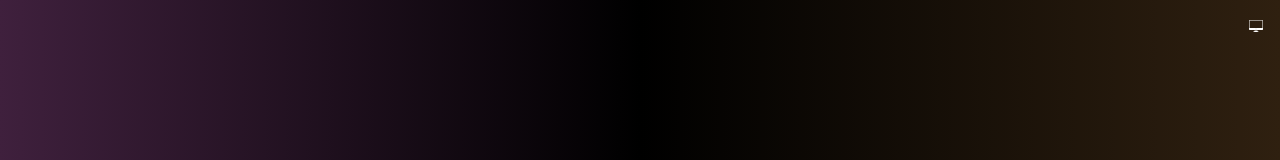
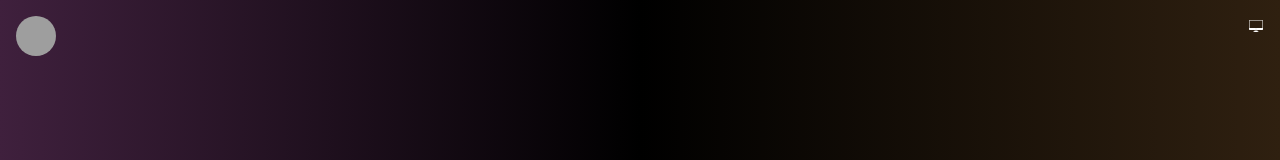
Before and after one commit to alvinsjoy/PortfolioWebsite, a Next.js app: page / in a window 1280 px wide. Shown: the top 160 px of the page. Built offline with nearby package versions, Linux system fonts and the light colour scheme; grey boxes are pictures that could not be loaded.

Commit message:
chore: Add @radix-ui/react-avatar dependency and update index.tsx to include Avatar component

```diff
--- /dev/null
+++ b/components/ui/avatar.tsx
@@ -0,0 +1,48 @@
+import * as React from "react"
+import * as AvatarPrimitive from "@radix-ui/react-avatar"
+
+import { cn } from "@/lib/utils"
+
+const Avatar = React.forwardRef<
+  React.ElementRef<typeof AvatarPrimitive.Root>,
+  React.ComponentPropsWithoutRef<typeof AvatarPrimitive.Root>
+>(({ className, ...props }, ref) => (
+  <AvatarPrimitive.Root
+    ref={ref}
+    className={cn(
+      "relative flex h-10 w-10 shrink-0 overflow-hidden rounded-full",
+      className
+    )}
+    {...props}
+  />
+))
+Avatar.displayName = AvatarPrimitive.Root.displayName
+
+const AvatarImage = React.forwardRef<
+  React.ElementRef<typeof AvatarPrimitive.Image>,
+  React.ComponentPropsWithoutRef<typeof AvatarPrimitive.Image>
+>(({ className, ...props }, ref) => (
+  <AvatarPrimitive.Image
+    ref={ref}
+    className={cn("aspect-square h-full w-full", className)}
+    {...props}
+  />
+))
+AvatarImage.displayName = AvatarPrimitive.Image.displayName
+
+const AvatarFallback = React.forwardRef<
+  React.ElementRef<typeof AvatarPrimitive.Fallback>,
+  React.ComponentPropsWithoutRef<typeof AvatarPrimitive.Fallback>
+>(({ className, ...props }, ref) => (
+  <AvatarPrimitive.Fallback
+    ref={ref}
+    className={cn(
+      "flex h-full w-full items-center justify-center rounded-full bg-gray-100 dark:bg-gray-800",
+      className
+    )}
+    {...props}
+  />
+))
+AvatarFallback.displayName = AvatarPrimitive.Fallback.displayName
+
+export { Avatar, AvatarImage, AvatarFallback }
--- a/package.json
+++ b/package.json
@@ -13,6 +13,7 @@
     "@emotion/styled": "^11.11.0",
     "@mui/icons-material": "^5.15.6",
     "@mui/material": "^5.15.6",
+    "@radix-ui/react-avatar": "^1.0.4",
     "@radix-ui/react-icons": "^1.3.0",
     "@radix-ui/react-slot": "^1.0.2",
     "@vercel/analytics": "^1.2.2",
--- a/pages/index.tsx
+++ b/pages/index.tsx
@@ -12,6 +12,11 @@ import {
 import Type from "@/components/Type";
 import Theme from "@/components/Theme";
 import { Button } from "@/components/ui/button"
+import {
+  Avatar,
+  AvatarFallback,
+  AvatarImage,
+} from "@/components/ui/avatar";
 import { IconContext } from "react-icons/lib";
 
 export default function MyComponent() {
@@ -41,6 +46,12 @@ export default function MyComponent() {
         isVisible || !animationFinished ? "visible" : "hidden"
       }`}
     >
+      <Link href="/">
+        <Avatar className="absolute top-4 left-4">
+          <AvatarImage src="https://github.com/alvinsjoy.png" alt="alvinjoy" />
+          <AvatarFallback>AJ</AvatarFallback>
+        </Avatar>
+      </Link>
       <div className="absolute top-4 right-4">
         <Theme />
       </div>
```
Also changed, not shown: 1 other file (tests, documents, lock files or other folders).
